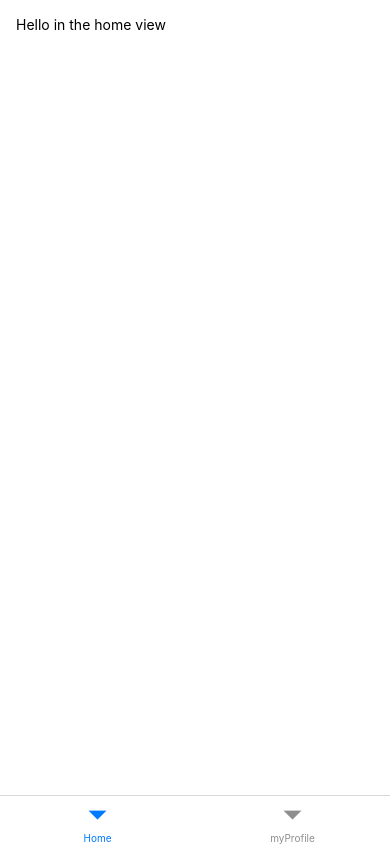
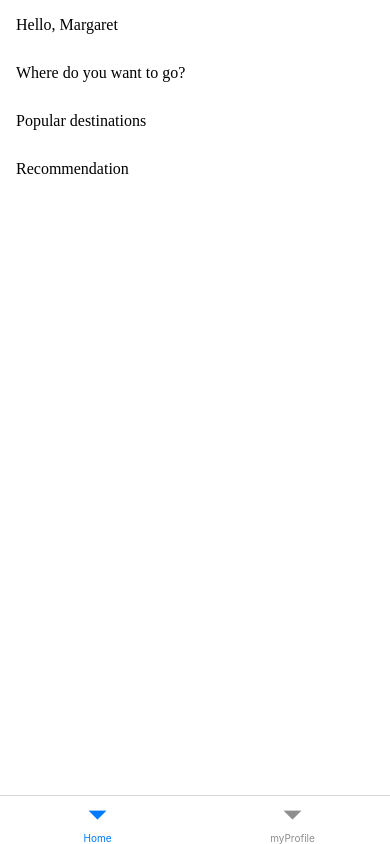
Before and after one commit to alawllm/travel-rn, a React Native app: screen / in a window 390 px wide. Built offline with nearby package versions, Linux system fonts and the light colour scheme.

Commit message:
feat: simple global styles, lexend font

```diff
--- a/app.json
+++ b/app.json
@@ -22,6 +22,9 @@
     },
     "web": {
       "favicon": "./assets/favicon.png"
-    }
+    },
+    "plugins": [
+      "expo-font"
+    ]
   }
 }
--- a/package.json
+++ b/package.json
@@ -9,11 +9,15 @@
     "web": "expo start --web"
   },
   "dependencies": {
+    "@expo-google-fonts/dev": "^0.2.3",
+    "@expo-google-fonts/lexend": "^0.2.3",
     "@react-native-community/masked-view": "^0.1.11",
     "@react-navigation/bottom-tabs": "^6.5.20",
     "@react-navigation/native": "^6.1.17",
     "@react-navigation/native-stack": "^6.9.26",
     "expo": "~51.0.11",
+    "expo-app-loading": "^2.1.1",
+    "expo-font": "~12.0.7",
     "expo-status-bar": "~1.12.1",
     "react": "18.2.0",
     "react-native": "0.74.2",
--- a/src/screens/home/Home.js
+++ b/src/screens/home/Home.js
@@ -1,20 +1,22 @@
 import { SafeAreaView } from "react-native-safe-area-context";
-import { Text, StyleSheet } from "react-native";
+import { Text } from "react-native";
+import { globalStyles } from "../../shared/styles";
 
 export const HomeScreen = () => {
+
   return (
-    <SafeAreaView style={styles.container}>
-      <Text>Hello in the home view</Text>
+    <SafeAreaView style={globalStyles.container}>
+      <Text style={globalStyles.regularText}>Hello, Margaret</Text>
+      <Text style={globalStyles.regularText}>Where do you want to go?</Text>
+      {/* Here search field */}
+      <Text style={globalStyles.mediumText}>Popular destinations</Text>
+      <Text style={globalStyles.mediumText}>Recommendation</Text>
     </SafeAreaView>
   );
 };
 
-const styles = StyleSheet.create({
-  container: {
-    flex: 1,
-    justifyContent: "flex-start",
-    alignItems: "left",
-    padding: 16,
-    backgroundColor: 'white'
-  },
-});
+//  style={{
+//     fontFamily: Platform.select({
+//       android: 'Inter_100Thin',
+//       ios: 'Inter-Thin',
+//     })
--- a/src/screens/myProfile/myProfile.js
+++ b/src/screens/myProfile/myProfile.js
@@ -1,20 +1,14 @@
 import { SafeAreaView } from "react-native-safe-area-context";
-import { Text, StyleSheet } from "react-native";
+import { Text} from "react-native";
+import { globalStyles } from "../../shared/styles";
+export const MyProfileScreen = () => {
 
-export const MyProfileScreen = () => {
   return (
-    <SafeAreaView style={styles.container}>
-      <Text>Here is your profile</Text>
+    <SafeAreaView style={globalStyles.container}>
+      <Text style={globalStyles.regularText}>My profile</Text>
+      <Text style={globalStyles.mediumText}>Name, surname</Text>
+      <Text style={globalStyles.mediumText}>Darkmode</Text>
+      <Text style={globalStyles.mediumText}>Logout</Text>
     </SafeAreaView>
   );
 };
-
-const styles = StyleSheet.create({
-  container: {
-    flex: 1,
-    justifyContent: "flex-start",
-    alignItems: "left",
-    padding: 16,
-    backgroundColor: "white",
-  },
-});
--- /dev/null
+++ b/src/shared/styles/globalStyles.js
@@ -0,0 +1,29 @@
+import { StyleSheet } from "react-native";
+
+export const globalStyles = StyleSheet.create({
+  container: {
+    flex: 1,
+    justifyContent: "flex-start",
+    alignItems: "left",
+    padding: 16,
+    backgroundColor: "white",
+    gap: 30,
+    padding: 16,
+    fontSize: 24,
+    lineHeight: 32,
+    color: "#a9a9a9",
+  },
+  regularText: {
+    fontFamily: "Lexend_400Regular",
+    fontSize: 16,
+  },
+  mediumText: {
+    fontFamily: "Lexend_500Medium",
+    fontSize: 16,
+  },
+  button: {
+    padding: 10,
+    backgroundColor: "#007bff",
+    borderRadius: 5,
+  },
+});
--- /dev/null
+++ b/src/shared/styles/index.js
@@ -0,0 +1 @@
+export * from './globalStyles'
```
Also changed, not shown: 1 other file (tests, documents, lock files or other folders).
